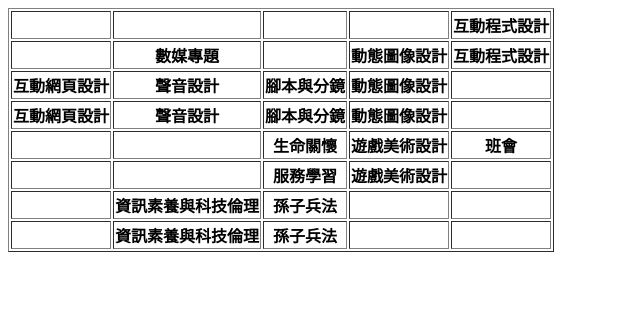
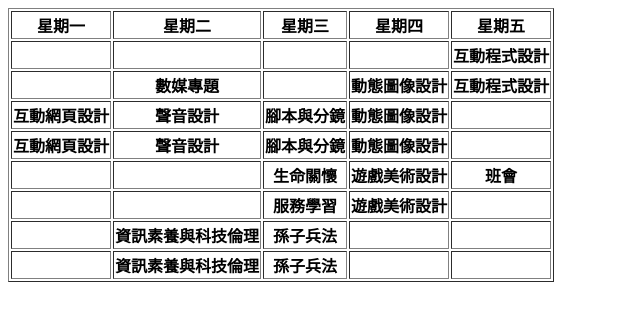
Before and after one commit to yashiou/yashiou.github.io, a plain HTML site: page time table.html in a window 1280 px wide. Shown: the whole page, without its empty margins (0-640 px from the left). Drawn offline with Linux system fonts and the light colour scheme.

Commit message:
課表新增星期欄

```diff
--- a/time table.html
+++ b/time table.html
@@ -6,6 +6,14 @@
 </head>
 <body>
 <table border="1">
+  <!--星期-->
+  <tr>
+    <th>星期一</th>
+    <th>星期二</th>
+    <th>星期三</th>
+    <th>星期四</th>
+    <th>星期五</th>
+  </tr>
   <!--第一節-->
   <tr>
     <th>&nbsp;</th>
@@ -71,6 +79,5 @@
     <th>&nbsp;</th>
   </tr>
 </table>
-
 </body>
 </html>
```
Also changed, not shown: about.html (+1 -1 lines), index.html (+2 -2 lines).
